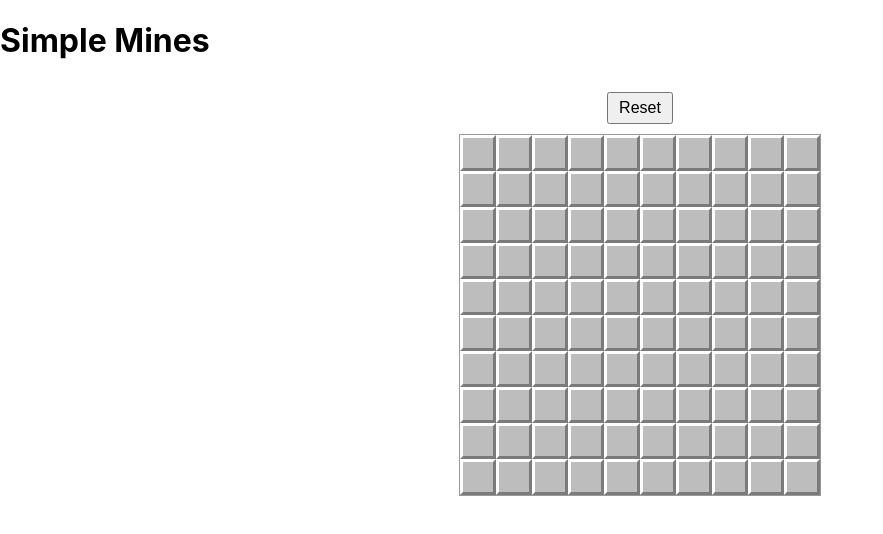
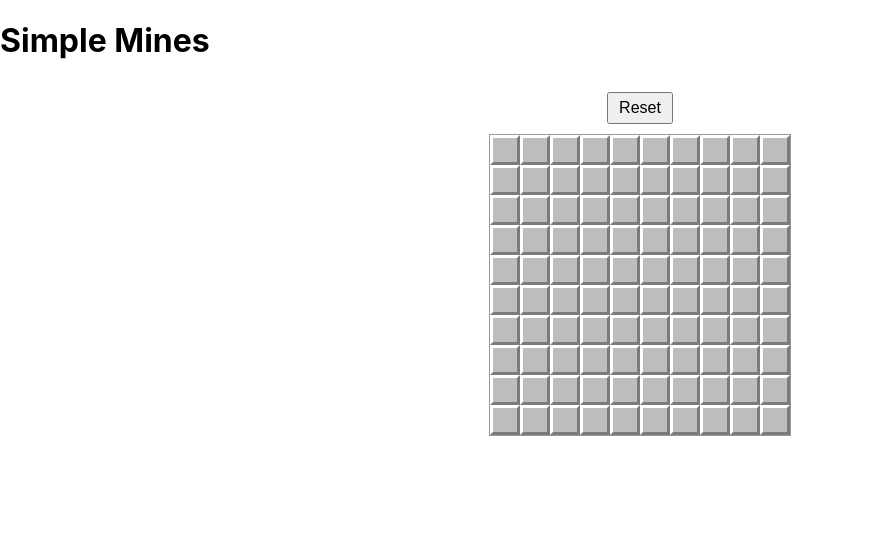
Before and after one commit to hc5duke/simple_mines, a React (Create React App) app: page / in a window 1280 px wide. Shown: the top 534 px of the page, without its empty margins (0-883 px from the left). Built offline with nearby package versions, Linux system fonts and the light colour scheme.

Commit message:
fix numbers

```diff
--- a/src/App.css
+++ b/src/App.css
@@ -72,10 +72,9 @@ button {
     width: 30px;
     height: 30px;
     background-color: #bdbdbd;
-    border-top: 3px solid #fff;
-    border-left: 3px solid #fff;
-    border-bottom: 3px solid #7b7b7b;
-    border-right: 3px solid #7b7b7b;
+    border: 3px solid;
+    border-color: #fff #7b7b7b #7b7b7b #fff;
+    box-sizing: border-box;
     display: flex;
     justify-content: center;
     align-items: center;
@@ -85,5 +84,5 @@ button {
 
 .cell.revealed {
     background-color: #eee;
-    border: 1px solid #999;
+    border: 3px solid #999;
 }
```
